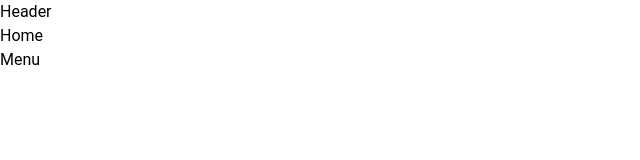
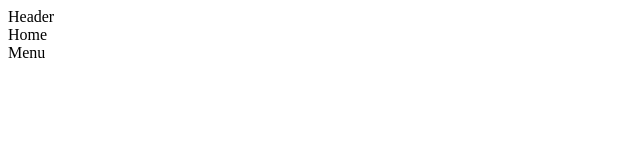
Before and after one commit to Avetisyan-Danila/weather-app, a Vue app: page / in a window 1280 px wide. Shown: the top 160 px of the page, without its empty margins (0-640 px from the left). Built offline with nearby package versions, Linux system fonts and the light colour scheme.

Commit message:
Убрал vuetify из проекта

```diff
--- a/package.json
+++ b/package.json
@@ -10,8 +10,7 @@
   },
   "dependencies": {
     "vue": "^3.2.47",
-    "vue-router": "^4.1.6",
-    "vuetify": "^3.1.14"
+    "vue-router": "^4.1.6"
   },
   "devDependencies": {
     "@vitejs/plugin-vue": "^4.1.0",
--- a/src/main.js
+++ b/src/main.js
@@ -1,22 +1,10 @@
 import { createApp } from 'vue'
 import App from './App.vue'
-
-// Vuetify
-import 'vuetify/styles'
-import { createVuetify } from 'vuetify'
-import * as components from 'vuetify/components'
-import * as directives from 'vuetify/directives'
-
-const vuetify = createVuetify({
-    components,
-    directives,
-})
 
 // Vue router
 import { router } from "./router";
 
 // App
 createApp(App)
-    .use(vuetify)
     .use(router)
     .mount('#app')
```
Also changed, not shown: 1 other file (tests, documents, lock files or other folders).
